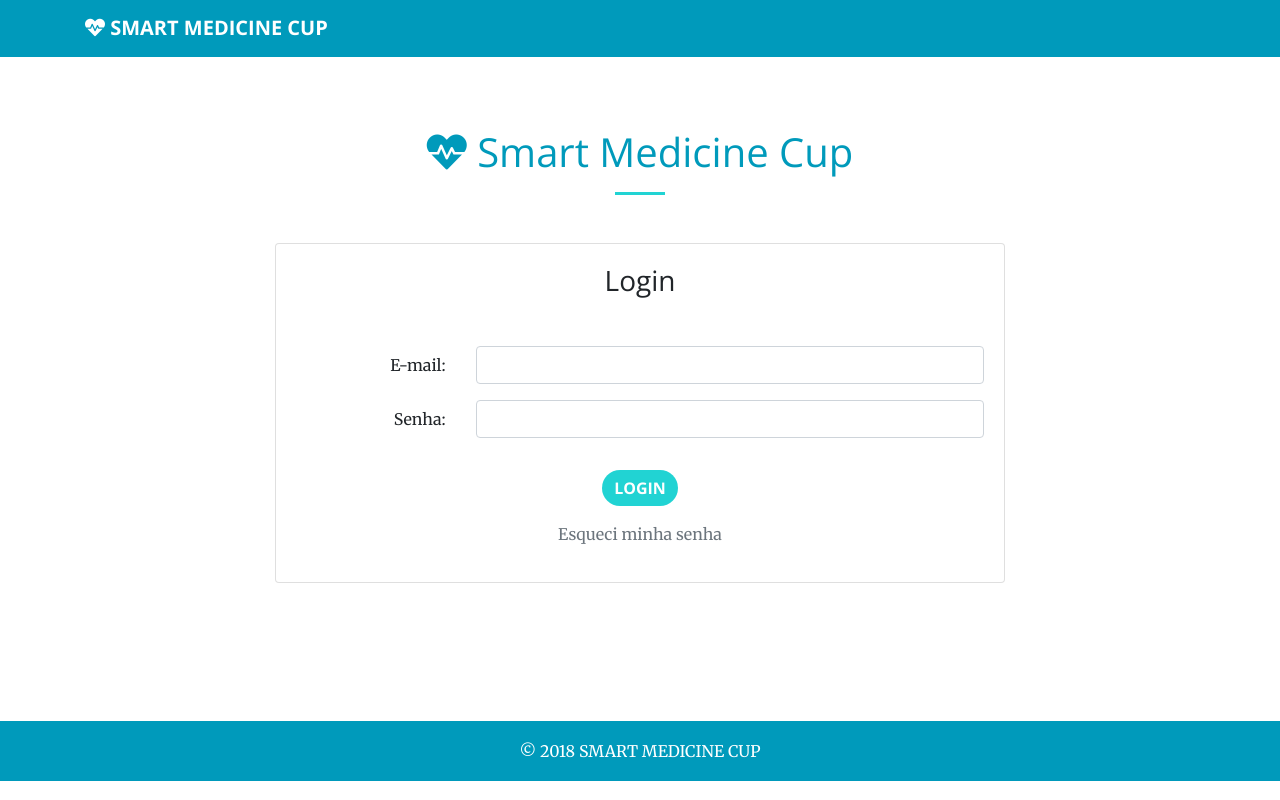
After one commit to PI1-2018-2/smart-medicine-cup, a Django app: page /dashboard/login/ in a window 1280 px wide. The commit adds this page. Run offline with Django 3.2, Linux system fonts and the light colour scheme; some libraries are stand-ins or nearby versions.

Commit message:
Issue #6 US10 Login page and Issue #14 US17 Register page

```diff
--- /dev/null
+++ b/smart_medicine_cup_backend/dashboard/templates/login.html
@@ -0,0 +1,54 @@
+{% extends "base.html" %}
+
+{% block title %}SMC - Login{% endblock %}
+
+{% block navclass %}bg-secondary{% endblock %}
+{% block navlinkclass %}text-white{% endblock %}
+
+{% block content %}
+
+  <section>
+
+    <div class="container">
+
+      <h1 class="text-secondary text-center"><i class="fas fa-heartbeat"></i> Smart Medicine Cup</h1>
+      <hr>
+      <div class="row mt-5">
+        <div class="col-lg-8 offset-lg-2">
+          <div class="card">
+            <div class="card-body">
+              <h3 class="text-center">Login</h3>
+              <form class="mt-5 text-right">
+                <div class="form-group row">
+                  <label for="email" class="col-lg-3 col-form-label">E-mail:</label>
+                  <div class="col-lg-9">
+                    <input type="email" class="form-control" id="email">
+                  </div>
+                </div>
+                <div class="form-group row">
+                  <label for="password" class="col-lg-3 col-form-label">Senha:</label>
+                  <div class="col-lg-9">
+                    <input type="password" class="form-control" id="password">
+                  </div>
+                </div>
+                <div class="form-group row text-center">
+                  <div class="col-lg-12">
+                    <a class="btn btn-primary mt-3" href="/dashboard/">Login</a>
+                  </div>
+                </div>
+                <div class="form-group row">
+                  <div class="col-lg-12 text-center">
+                    <a class="text-muted" href="/forget_password/">Esqueci minha senha</a>
+                  </div>
+                </div>
+              </form>
+            </div>
+          </div> <!-- END CARD -->
+        </div> <!-- END COL-->
+      </div>
+
+    </div> <!--END CONTAINER-->
+
+  </section>
+
+{% endblock %}
--- a/smart_medicine_cup_backend/dashboard/templates/menu.html
+++ b/smart_medicine_cup_backend/dashboard/templates/menu.html
@@ -2,7 +2,7 @@
   <a class="btn btn-blue dashboardBtn" href="/dashboard/historic/" role="button">Histórico</a>
 </div>
 <div class="col-lg-3">
-  <a class="btn btn-warning dashboardBtn text-white" href="/dashboard/historic/" role="button">Telefd kldl kdones</a>
+  <a class="btn btn-warning dashboardBtn text-white" href="/dashboard/telephones/" role="button">Telefones</a>
 </div>
 <div class="col-lg-3">
   <a class="btn btn-success dashboardBtn" href="/dashboard/historic/" role="button">SMCs</a>
--- a/smart_medicine_cup_backend/dashboard/urls.py
+++ b/smart_medicine_cup_backend/dashboard/urls.py
@@ -1,7 +1,9 @@
 from django.urls import path
-from dashboard.views import Dashboard, EditRegistration
+from dashboard import views
 
 urlpatterns = [
-    path('', Dashboard.as_view()),
-    path('edit_registration/', EditRegistration.as_view()),
+    path('', views.Dashboard.as_view()),
+    path('registration/', views.Registration.as_view()),
+    path('edit_registration/', views.EditRegistration.as_view()),
+    path('login/', views.Login.as_view()),
 ]
--- a/smart_medicine_cup_backend/dashboard/views.py
+++ b/smart_medicine_cup_backend/dashboard/views.py
@@ -5,5 +5,11 @@ from django.views.generic import TemplateView
 class Dashboard(TemplateView):
     template_name = "dashboard.html"
 
+class Registration(TemplateView):
+    template_name = "registration.html"
+
 class EditRegistration(TemplateView):
     template_name = "edit_registration.html"
+
+class Login(TemplateView):
+    template_name = "login.html"
--- a/smart_medicine_cup_backend/landing_page/templates/home.html
+++ b/smart_medicine_cup_backend/landing_page/templates/home.html
@@ -20,9 +20,7 @@
     <li class="nav-item pt-2">
       <a class="nav-link p-0"> | </a>
     </li>
-            <li class="nav-item">
-              <a class="nav-link" href="/user/login/">Login</a>
-            </li>
+    {% include "navlogin.html" %}
 {% endblock %}
 
 {% block content %}
--- /dev/null
+++ b/smart_medicine_cup_backend/landing_page/templates/navlogin.html
@@ -0,0 +1,3 @@
+<li class="nav-item">
+  <a class="nav-link" href="/dashboard/login/">Login</a>
+</li>
--- a/smart_medicine_cup_backend/landing_page/templates/team.html
+++ b/smart_medicine_cup_backend/landing_page/templates/team.html
@@ -5,9 +5,7 @@
 {% block hreflogo %}/{% endblock %}
 
 {% block navitem %}
-            <li class="nav-item">
-              <a class="nav-link" href="/user/login/">Login</a>
-            </li>
+  {% include "navlogin.html" %}
 {% endblock %}
 
 {% block content %}
```
Also changed, not shown: smart_medicine_cup_backend/dashboard/templates/registration.html (added, +73 -0 lines). Lines whose indentation alone changed are shown as unchanged.
